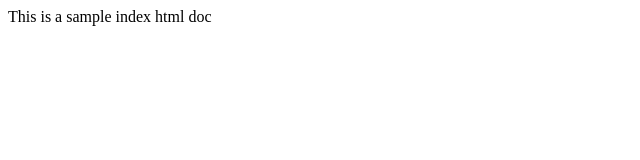
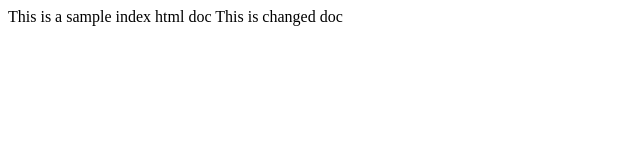
Before and after one commit to nimipatil43/SampleProject, a plain HTML site: page index.html in a window 1280 px wide. Shown: the whole page, without its empty margins (0-640 px from the left). Drawn offline with Linux system fonts and the light colour scheme.

Commit message:
Update index.html

```diff
--- a/index.html
+++ b/index.html
@@ -6,5 +6,6 @@ Index Git Nimisha
 </head>
 <body>
 This is a sample index html doc
+  This is changed doc
 </body>
 <html/>
```
